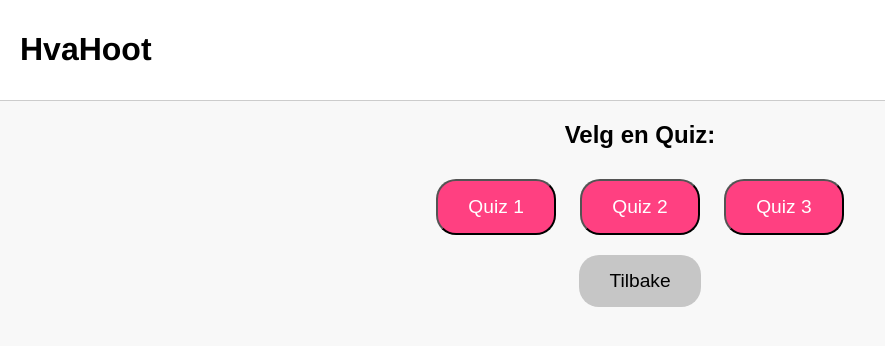
After one commit to dimapodgorny/oppdrag-3-utvikling-i-par, a Flask app: page /play in a window 1280 px wide. The commit adds this page. Shown: the top 346 px of the page, without its empty margins (0-885 px from the left). Run offline with Flask 3, Linux system fonts and the light colour scheme.

Commit message:
start på hvahoot
lagd html side

lagt til route i app.py

lagt til button på hjemmesiden

endret overskrift

vi jobber sammen på hvahoot funksjonen selv om haavard har frontend.

```diff
--- a/app.py
+++ b/app.py
@@ -61,6 +61,11 @@ def login_user(name, password):
 def home():
     return render_template('index.html')
 
+@app.route('/play')
+def play_page():
+    return render_template('play.html')
+
+
 @app.route("/register", methods=["GET", "POST"])
 def register_page():
     if request.method == "GET":
--- a/templates/base.html
+++ b/templates/base.html
@@ -11,7 +11,7 @@
 <body>
 
     <header>
-        <a class="h_d" href="/"><h1>Haavard og Dimitri</h1></a>
+        <a class="h_d" href="/"><h1>HvaHoot</h1></a>
         <nav>
             {% if 'user_id' in session %}
             <h3>Logget inn som: {{ session['name'] }}</h3>
--- a/templates/index.html
+++ b/templates/index.html
@@ -8,6 +8,7 @@
     <div class="btn-container">
         {% if session.get('user_id') %}
                 <a href="/logout" class="btn">Logg ut</a>
+                <a href="/play" class="btn">Spill Hvahoot</a>
         {% else %}
             <a href="/login" class="btn">Logg inn</a>
             <a href="/register" class="btn">Registrer</a>
--- /dev/null
+++ b/templates/play.html
@@ -0,0 +1,11 @@
+{% extends 'base.html' %}
+{% block content %}
+
+<h2>Velg en Quiz:</h2>
+<div>
+    <button onclick="" class="btn">Quiz 1</button>
+    <button onclick="" class="btn">Quiz 2</button>
+    <button onclick="" class="btn">Quiz 3</button>
+</div>
+
+{% endblock %}
```
Also changed, not shown: database.db (added).
